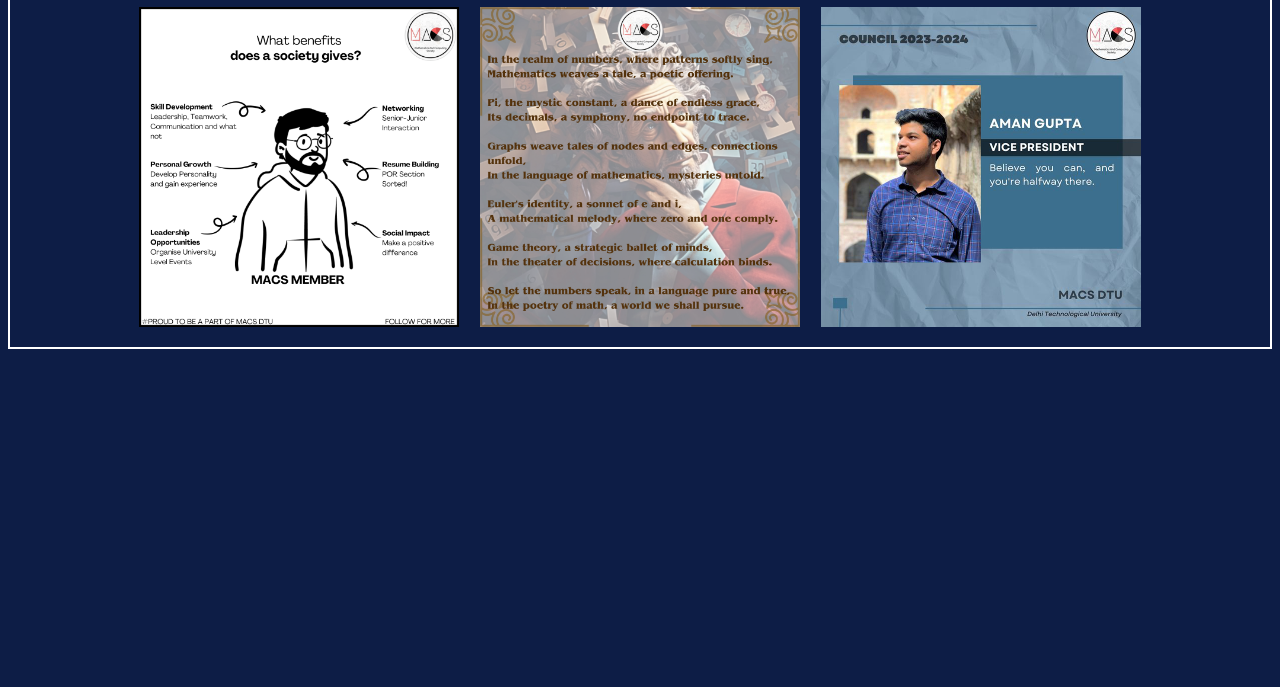
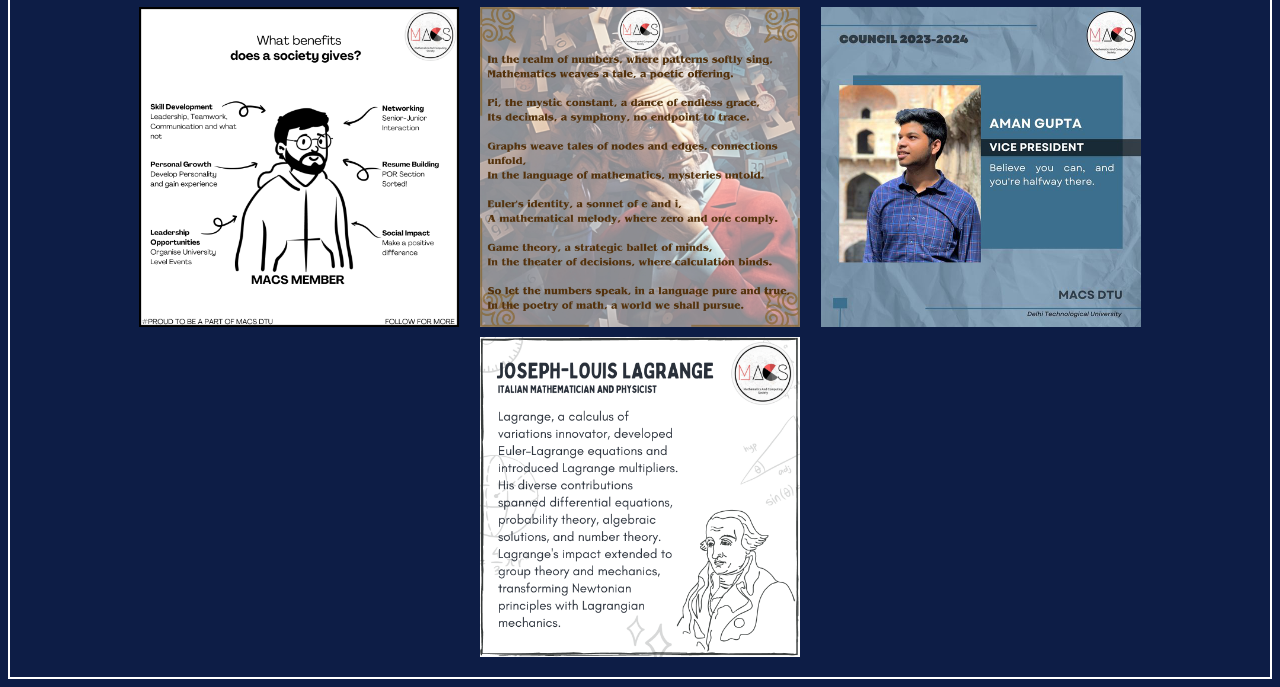
Before and after one commit to Aman-0604/Canvad, a plain HTML site: page index.html in a window 1280 px wide. Shown: the part 673-1360 px from the top of the page. Before the commit the page ends 1030 px from the top, so only its background shows below. Drawn offline with Linux system fonts and the light colour scheme.

Commit message:
Added 11.png

```diff
--- a/index.html
+++ b/index.html
@@ -25,6 +25,9 @@
         <div class="child"><img src="./9.png" alt=""></div>
         <div class="child"><img src="./10.png" alt=""></div>
     </div>
+    <div class="parent">
+        <div class="child"><img src="./11.png" alt=""></div>
+    </div>
 </body>
 
 </html>
```
Also changed, not shown: 11.png (added).
